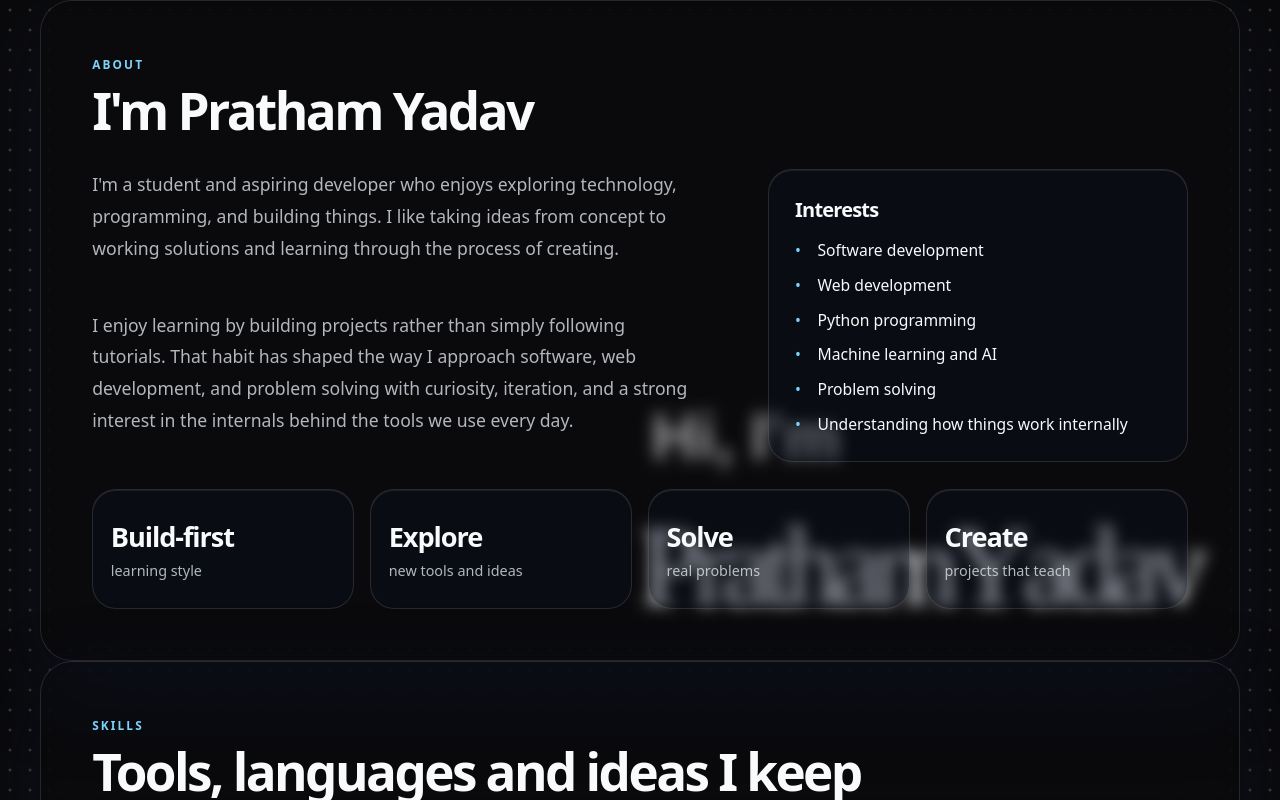
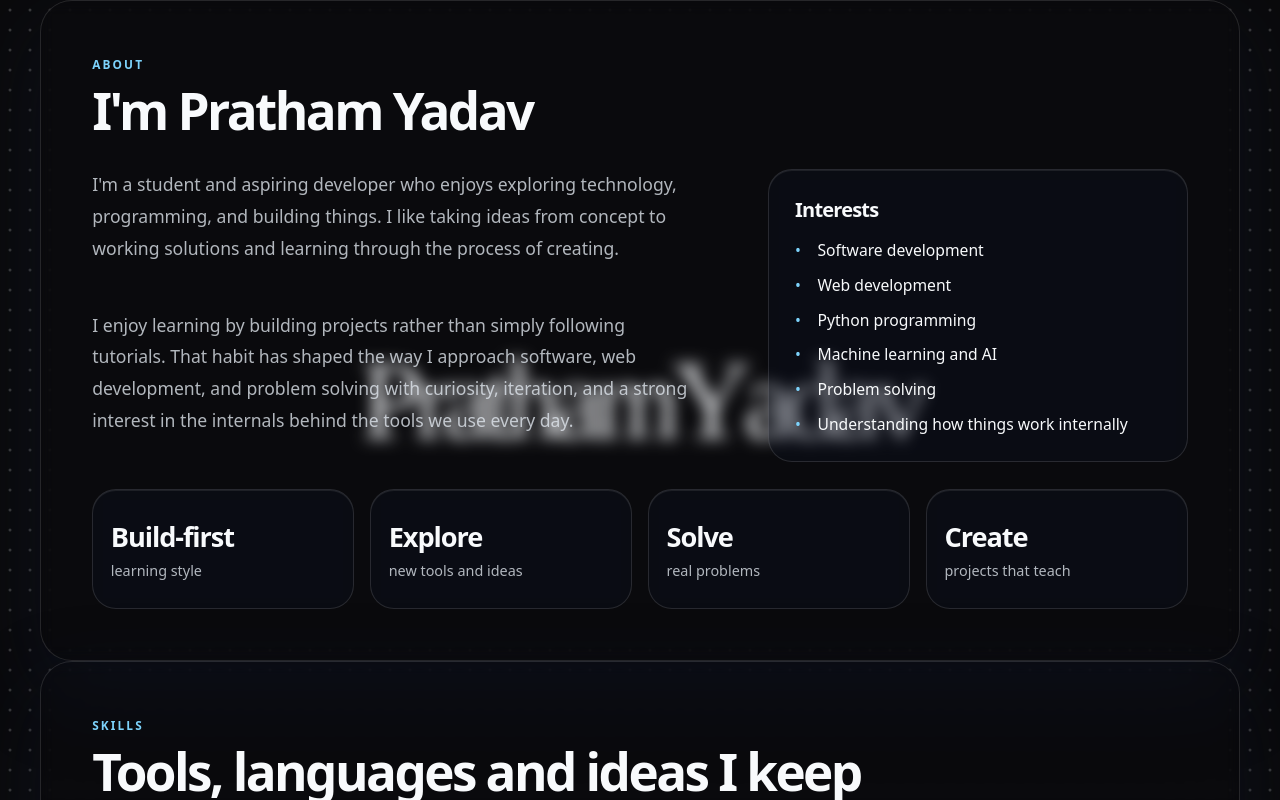
Before and after one commit to prathmyx/Portfolio, a React (Vite) app: page / in a window 1280 px wide. Shown: the top 800 px of the page. Built offline with nearby package versions, Linux system fonts and the light colour scheme; a web font is replaced by a local one.

Commit message:
Fix hero intro and scroll-to-navbar sequence

```diff
--- a/src/Components/Header.jsx
+++ b/src/Components/Header.jsx
@@ -1,9 +1,10 @@
 import { motion, useScroll, useTransform } from 'framer-motion';
 
-export default function Header({ navNameRef }) {
+export default function Header() {
     const { scrollY } = useScroll();
 
-    const greetingOpacity = useTransform(scrollY, [0, 250], [1, 0]);
+    // Keep the original scroll choreography: the centered hero name shrinks
+    // and travels toward the navbar as the user scrolls through the intro.
     const nameOpacity = useTransform(scrollY, [0, 400], [1, 0]);
     const nameScale = useTransform(scrollY, [0, 400], [1, 0.1]);
     const nameX = useTransform(scrollY, [0, 400], ['0', '-14vw']);
@@ -15,7 +16,8 @@ export default function Header({ navNameRef }) {
             style={{
                 position: 'fixed',
                 inset: 0,
-                zIndex: -1,
+                zIndex: 0,
+                pointerEvents: 'none',
             }}
             initial={{ y: 60 }}
             animate={{ scale: 1, y: 0 }}
@@ -27,7 +29,7 @@ export default function Header({ navNameRef }) {
                     willChange: 'transform',
                     top: '50%',
                     left: '50%',
-                    transform: 'translate(-50%, -50%)',
+                    translate: '-50% -50%',
                     whiteSpace: 'nowrap',
                     scale: nameScale,
                     x: nameX,
@@ -37,25 +39,9 @@ export default function Header({ navNameRef }) {
                 animate={{ opacity: 1, filter: 'blur(0px)' }}
                 transition={{ duration: 1.5, ease: [0.16, 1, 0.3, 1] }}
             >
-                <motion.span
+                <motion.h1
                     style={{
-                        display: 'block',
-                        fontSize: 'clamp(2rem, 5vw, 4rem)',
-                        fontFamily: '"Poppins", sans-serif',
-                        paddingLeft: '2%',
-                        fontWeight: 600,
-                        color: '#afafaf',
-                        letterSpacing: '0',
-                        marginBottom: '0.5rem',
-                        opacity: greetingOpacity,
-                    }}
-                >
-                    Hi, I&apos;m
-                </motion.span>
-
-                <motion.h1
-                    ref={navNameRef}
-                    style={{
+                        margin: 0,
                         fontSize: 'clamp(4rem, 12vw, 7rem)',
                         lineHeight: 1.5,
                         fontFamily: '"Borel", cursive',
```
